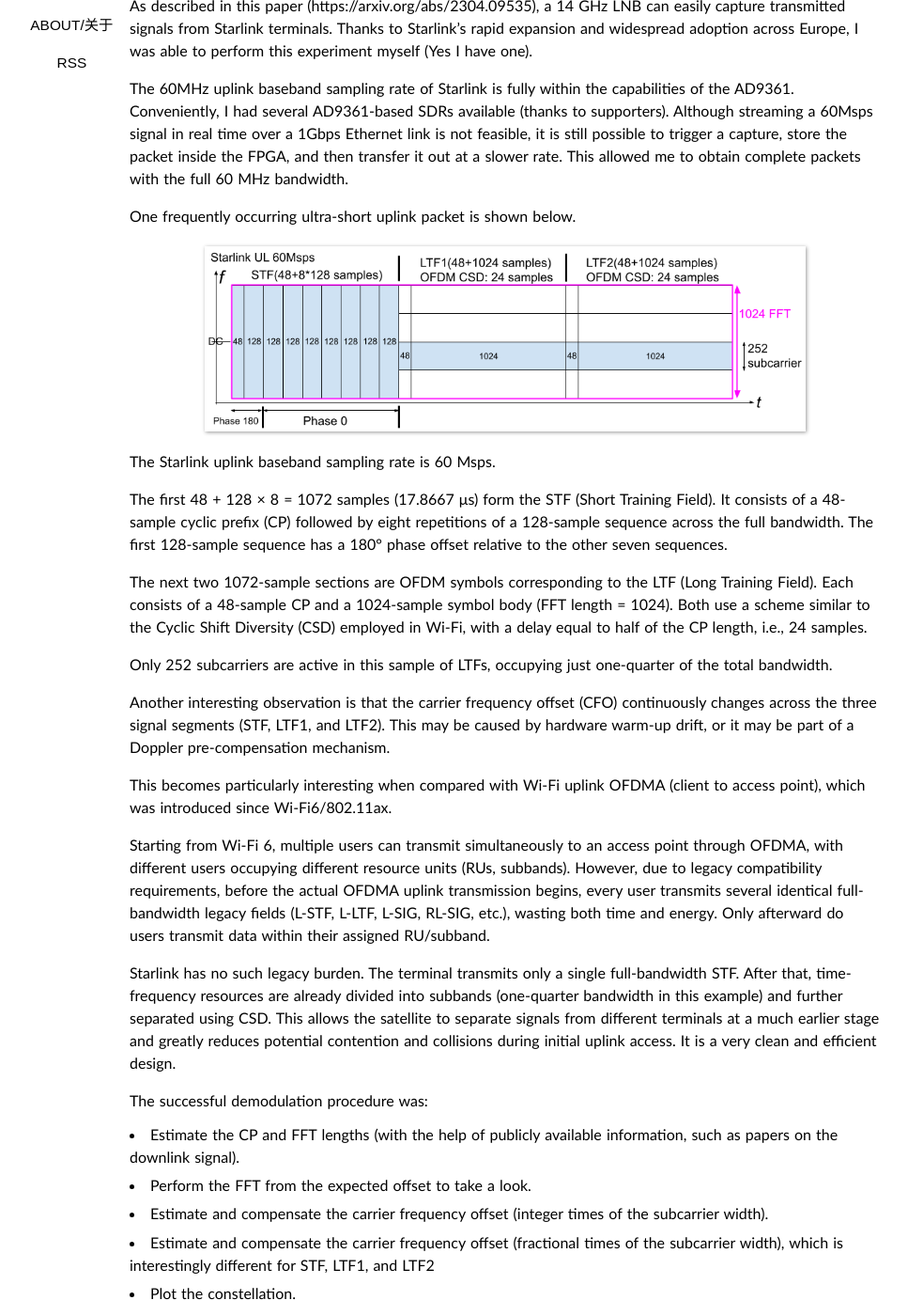
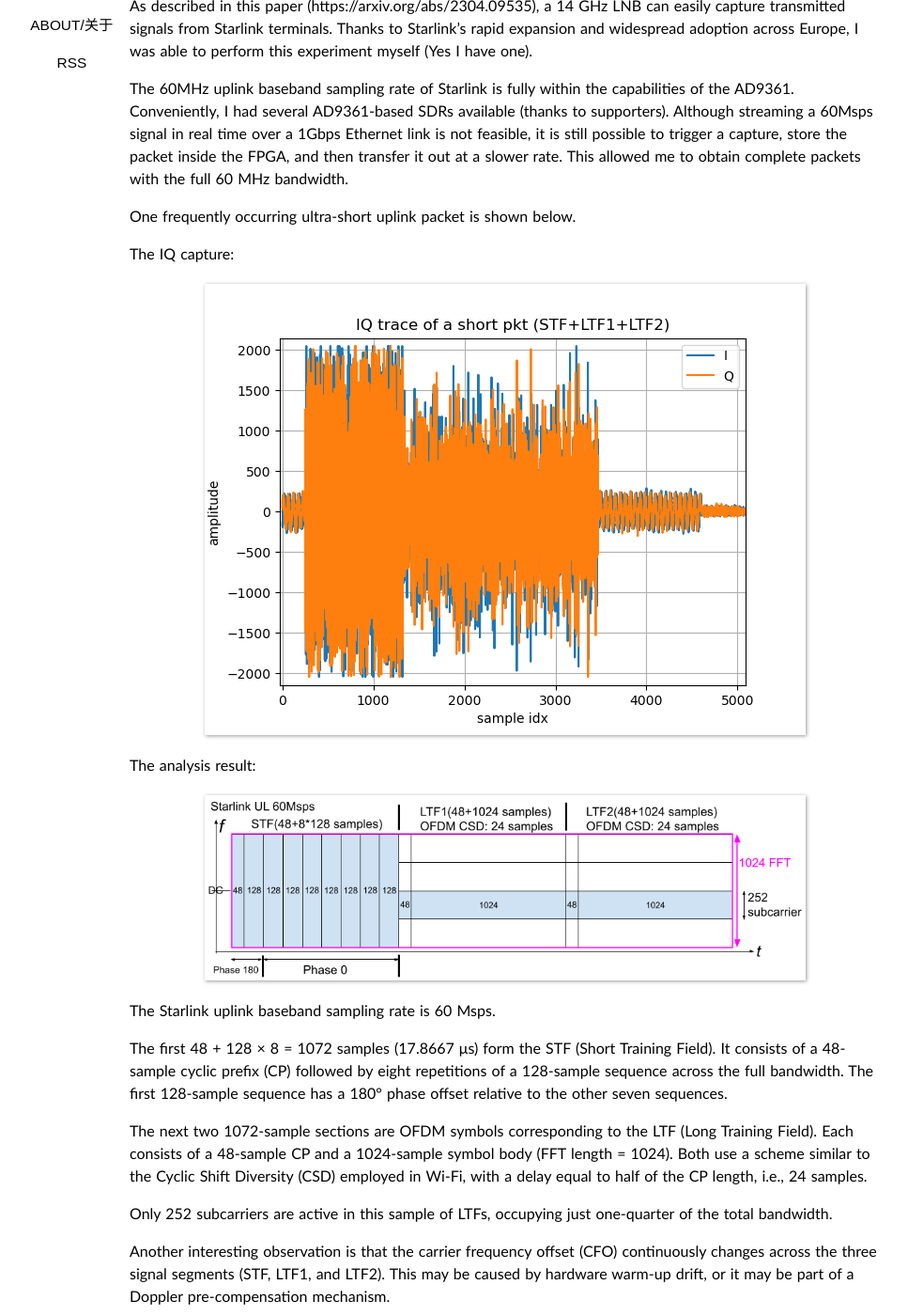
Before and after one commit to sdr-x/sdr-x.github.io, a Jekyll site: the page built from _posts/2026-06-13-starlink3.md, in a window 1280 px wide and 1400 px high, scrolled down 639 px. Shown: the whole window at 94% size, without its empty margins (102-1069 px from the left). Built offline with Jekyll 4.4.1, drawn with Linux system fonts in a browser that asks for light colours; comment, search, counter and statistics services are not loaded.

Commit message:
Include IQ capture and analysis for Starlink uplink
Added IQ capture and analysis result images for Starlink uplink packet.

```diff
--- a/_posts/2026-06-13-starlink3.md
+++ b/_posts/2026-06-13-starlink3.md
@@ -14,6 +14,12 @@ As described in this paper (https://arxiv.org/abs/2304.09535), a 14 GHz LNB can
 The 60MHz uplink baseband sampling rate of Starlink is fully within the capabilities of the AD9361. Conveniently, I had several AD9361-based SDRs available (thanks to supporters). Although streaming a 60Msps signal in real time over a 1Gbps Ethernet link is not feasible, it is still possible to trigger a capture, store the packet inside the FPGA, and then transfer it out at a slower rate. This allowed me to obtain complete packets with the full 60 MHz bandwidth.
 
 One frequently occurring ultra-short uplink packet is shown below.
+
+The IQ capture:
+
+![](../media/starlink-ul-short-pkt-type-0-iq.png)
+
+The analysis result:
 
 ![](../media/starlink-ul-short-pkt-type-0.png)
 
```
